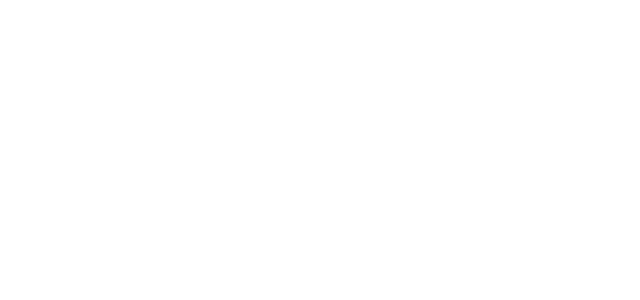
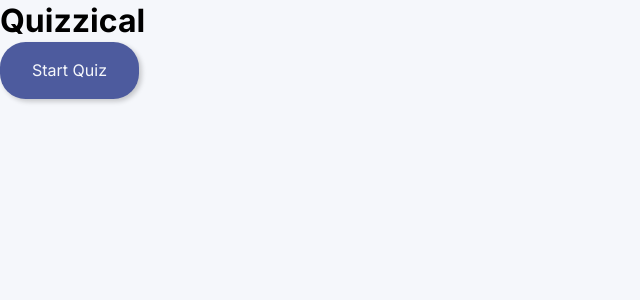
Before and after one commit to Arman75462/Quizzical, a React (Vite) app: page / in a window 1280 px wide. Shown: the top 300 px of the page, without its empty margins (0-640 px from the left). Built offline with nearby package versions, Linux system fonts and the light colour scheme.

Commit message:
Created UtilityButton component
To be able to make reusable buttons.

```diff
--- /dev/null
+++ b/src/components/UtilityButton.jsx
@@ -0,0 +1,11 @@
+import "/src/styles/UtilityButton.css";
+
+function UtilityButton({ text, padding }) {
+  return (
+    <button className="UtilityButton" style={{ padding: padding }}>
+      {text}
+    </button>
+  );
+}
+
+export default UtilityButton;
--- a/src/index.css
+++ b/src/index.css
@@ -78,6 +78,8 @@
 
 button {
   outline-color: #7ed7f8;
+  border: none;
+  border-radius: max(1em, 2vw);
   transition: opacity 300ms, scale 300ms;
   box-shadow: 0.2vw 0.2vw 0.4vw rgba(0, 0, 0, 0.2);
 }
@@ -107,8 +109,8 @@
 ==============================*/
 :root {
   --textColorBlue: #293264;
-  --buttonTextColor: #f5f7fb;
-  --buttonBackgroundColor: #4d5b9e;
+  --utilityButtonTextColor: #f5f7fb;
+  --utilityButtonBackgroundColor: #4d5b9e;
   --pageBackgroundColor: #f5f7fb;
   --chosenBackgroundColor: #d6dbf5;
   --correctOptionBackgroundColor: #94d7a2;
--- a/src/pages/QuizStartPage.jsx
+++ b/src/pages/QuizStartPage.jsx
@@ -1,7 +1,13 @@
 import "/src/styles/QuizStartPage.css";
+import UtilityButton from "/src/components/UtilityButton.jsx";
 
 function QuizStartPage() {
-  return <div className="QuizStartPage"></div>;
+  return (
+    <div className="QuizStartPage">
+      <h1 className="QuizStartPage__title">Quizzical</h1>
+      <UtilityButton text="Start Quiz" padding="1em 2em" />
+    </div>
+  );
 }
 
 export default QuizStartPage;
--- a/src/styles/QuizStartPage.css
+++ b/src/styles/QuizStartPage.css
@@ -1,3 +1,4 @@
 .QuizStartPage {
   min-height: 100vh;
+  background-color: var(--pageBackgroundColor);
 }
--- /dev/null
+++ b/src/styles/UtilityButton.css
@@ -0,0 +1,4 @@
+.UtilityButton {
+  background-color: var(--utilityButtonBackgroundColor);
+  color: var(--utilityButtonTextColor);
+}
```
